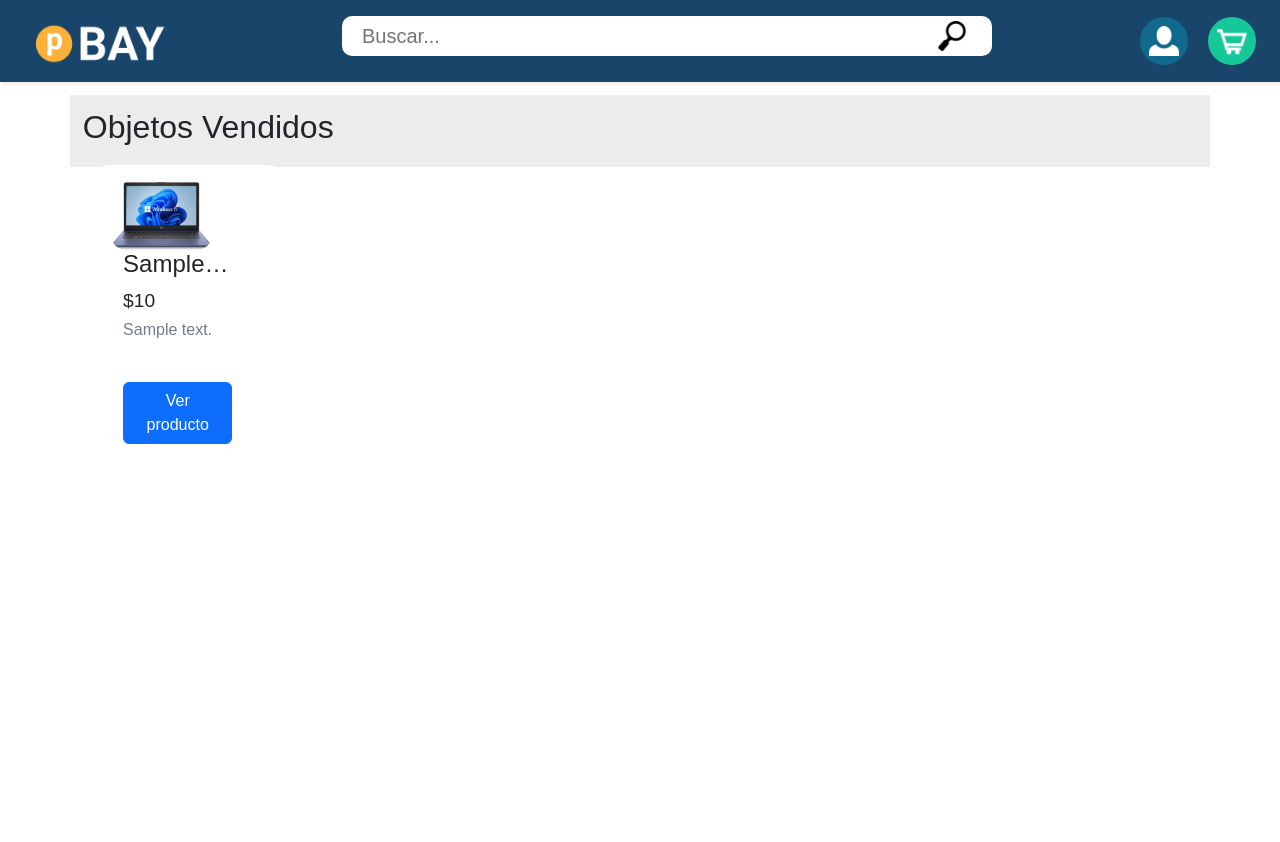
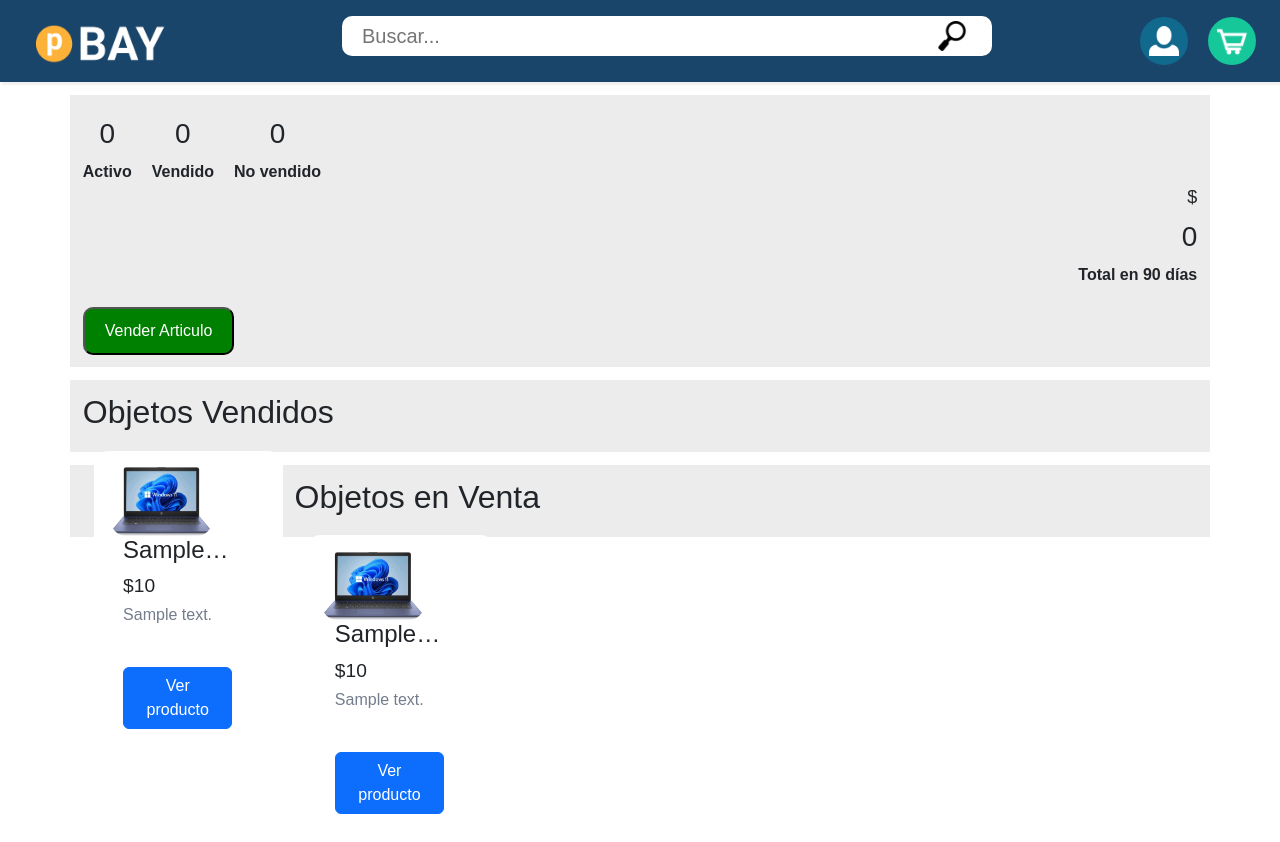
Before and after one commit to Rinzler014/pBay, a Django app: template bayApp/templates/mis_ventas.html in a window 1280 px wide. Before the commit the page ends 444 px from the top, so only its background shows below. Run offline with Django 4.2, Linux system fonts and the light colour scheme; the template is opened without the code that fills it: most values are stand-ins (such as "Sample title", 1, 10 or a date in 2020); parts of the project's set-up code (start-up, migrations or seed data) failed here and were passed over; some libraries are stand-ins or nearby versions.

Commit message:
mis_ventas update

```diff
--- a/bayApp/static/styles/mis_ventas.css
+++ b/bayApp/static/styles/mis_ventas.css
@@ -1,3 +1,4 @@
+
 .text-right{
     text-align: right;
 }
@@ -8,13 +9,59 @@
     text-align: left;
 }
 
-.container{
+.container {
     width: 90%;
     margin: 0 auto;
     padding: 1%;
     background-color: rgba(236, 236, 236, 1);
     margin-top: 1%;
-}
+  }
+
+  .counters {
+    display: flex;
+    justify-content: flex-start;
+    align-items: center;
+  }
+
+  .counter {
+    display: flex;
+    flex-direction: column;
+    align-items: center;
+    margin-right: 20px;
+  }
+
+  .counter-label {
+    font-weight: bold;
+    margin-top: 5px;
+    text-align: center;
+  }
+
+  .counter-value {
+    font-size: 28px;
+    margin-top: 5px;
+    text-align: center;
+  }
+
+  .total-counter {
+    display: flex;
+    flex-direction: column;
+    align-items: flex-end;
+    text-align: center;
+  }
+
+  .currency-symbol {
+    font-size: 18px;
+  }
+
+  .sell-button {
+    background-color: green;
+    color: white;
+    padding: 10px 20px;
+    border-radius: 10px;
+    margin-top: 20px;
+    align-self: flex-end;
+  }
+
 
 .divgrande{
     width: 90%;
--- a/bayApp/templates/mis_ventas.html
+++ b/bayApp/templates/mis_ventas.html
@@ -15,7 +15,31 @@
     </head>
     <body>
 
-        <!-- fOOD MEnu Section Starts Here -->
+      <div class="container" >
+        <div class="counters">
+          <div class="counter">
+            <span class="counter-value">0</span>
+            <span class="counter-label">Activo</span>
+          </div>
+          <div class="counter">
+            <span class="counter-value">0</span>
+            <span class="counter-label">Vendido</span>
+          </div>
+          <div class="counter">
+            <span class="counter-value">0</span>
+            <span class="counter-label">No vendido</span>
+          </div>
+        </div>
+        <div class="total-counter">
+          <span class="currency-symbol">$</span>
+          <span class="counter-value">0</span>
+          <span class="counter-label">Total en 90 días</span>
+        </div>
+        <button class="sell-button">Vender Articulo</button>
+
+      </div>
+
+    <!-- fOOD MEnu Section Starts Here -->
     <div class="container" >
         <h2 class="text-left">Objetos Vendidos</h2>
 
@@ -40,8 +64,37 @@
       {% endfor %}
 
     </div>
-  <!-- fOOD Menu Section Ends Here -->
 </div>
+<!-- fOOD Menu Section Ends Here -->
+
+<!-- fOOD MEnu Section Starts Here -->
+<div class="container" >
+  <h2 class="text-left">Objetos en Venta</h2>
+
+  {% for context in context_list %}
+  <div>
+  <div class="food-menu-box">
+      <div class="food-menu-img">
+          <img src="../static/assets/img/laptop.jpg" class="img-responsive img-curve">
+      </div>
+
+      <div class="food-menu-desc">
+          <h4 class="food-title">{{ context.title }}</h4>
+          <p class="food-price">${{ context.price }}</p>
+          <p class="food-detail">
+            {{ context.description }}
+          </p>
+          <br>
+
+          <a href="{% url 'details' %}" class="btn btn-primary">Ver producto</a>
+      </div>
+  </div>
+{% endfor %}
+
+</div>
+</div>
+<!-- fOOD Menu Section Ends Here -->
+
 </body>
 
 {% endblock %}
```
